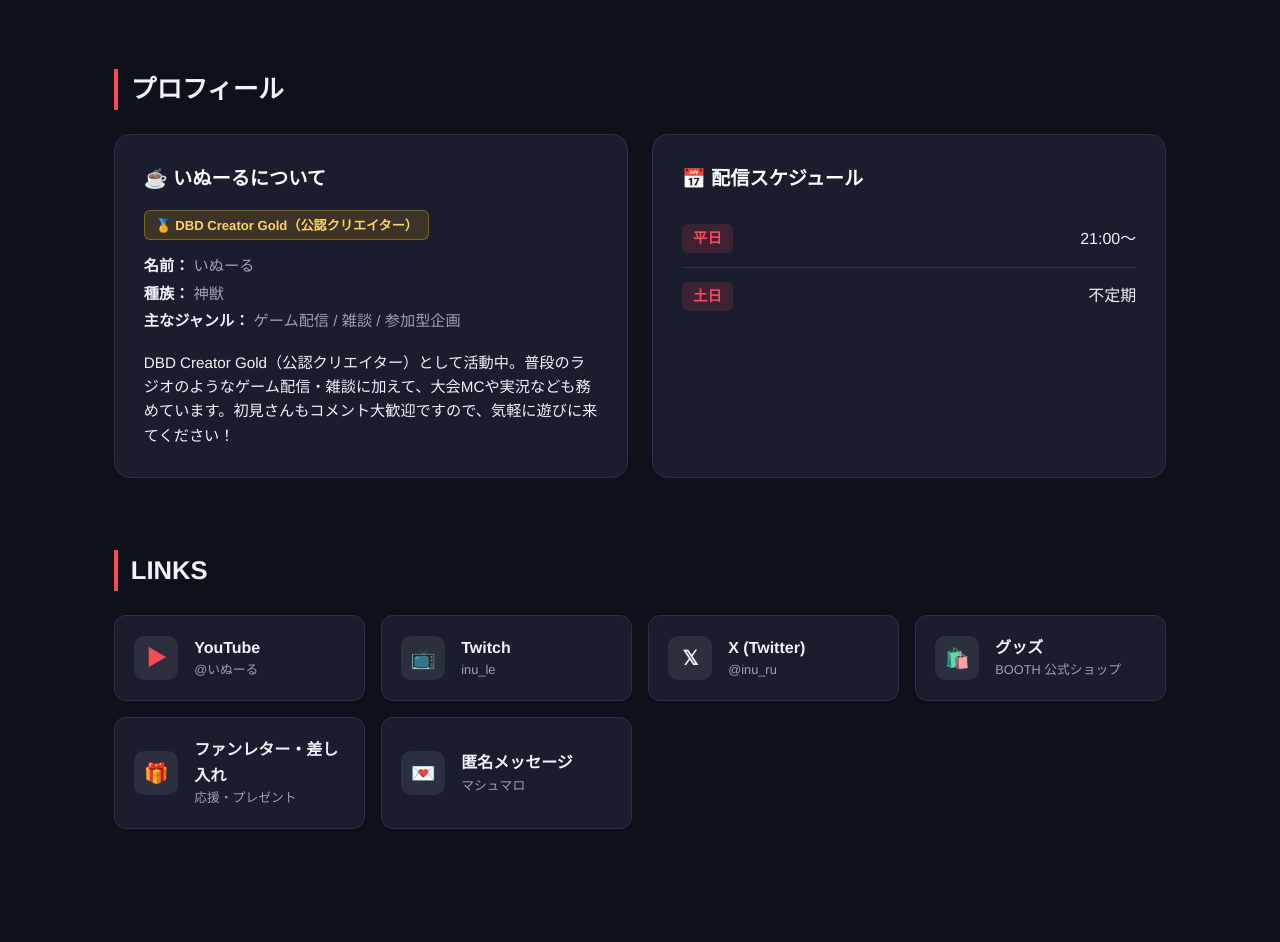
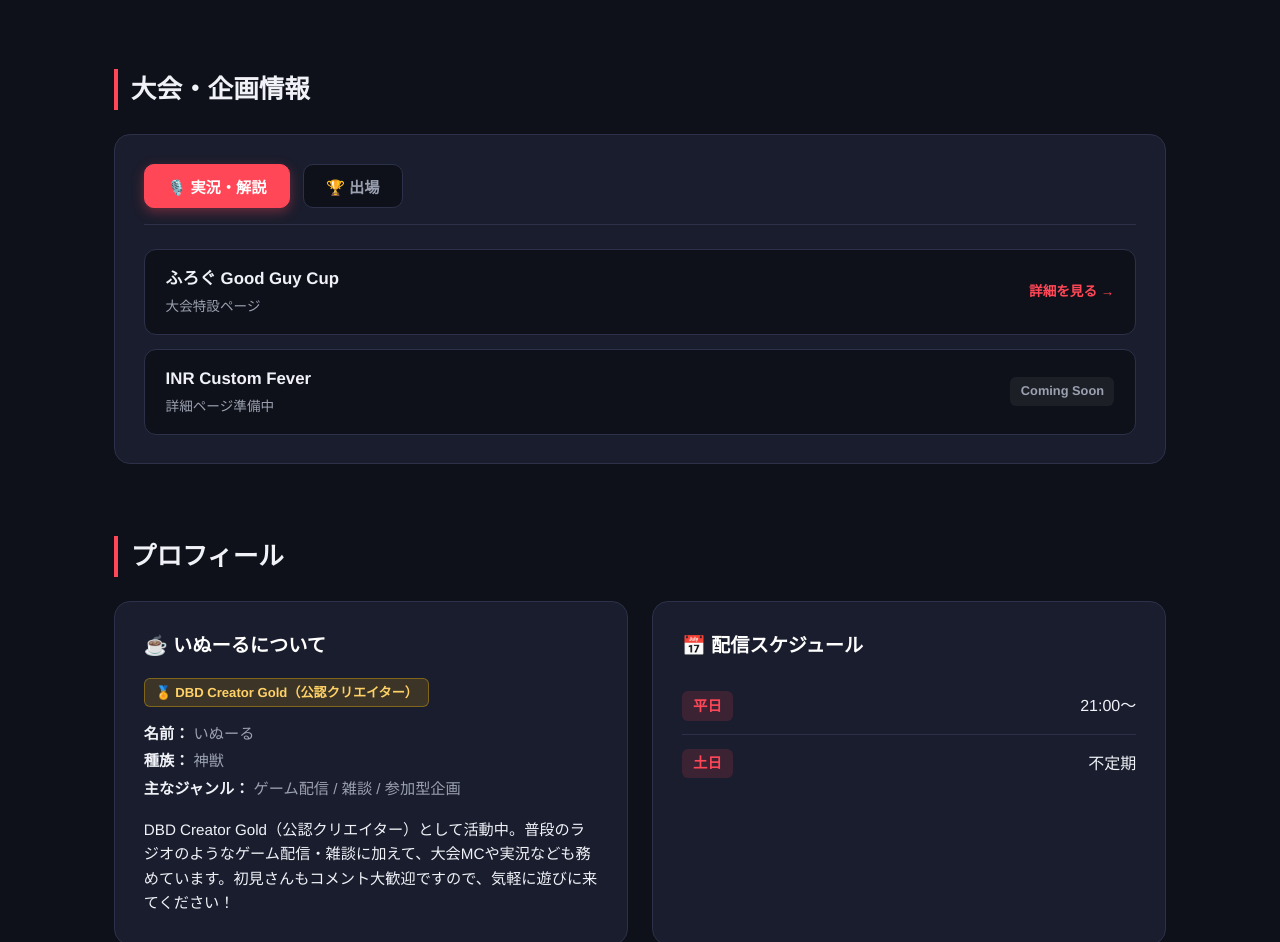
Before and after one commit to Inu-ru/streampage, a plain HTML site: page index.html in a window 1280 px wide. Shown: the part 1448-2390 px from the top of the page. Drawn offline with Linux system fonts and the light colour scheme.

Commit message:
Update index.html

```diff
--- a/index.html
+++ b/index.html
@@ -65,9 +65,10 @@
 
     .nav-links {
       display: flex;
-      gap: 1.4rem;
+      gap: 1.3rem;
       font-size: 0.95rem;
       font-weight: 600;
+      flex-wrap: wrap;
     }
 
     .nav-links a:hover {
@@ -286,6 +287,114 @@
       color: #ff4757;
     }
 
+    /* 大会・企画情報セクション（タブ切り替え） */
+    .event-container {
+      background: #1a1d2d;
+      border: 1px solid #2c3149;
+      border-radius: 16px;
+      padding: 1.8rem;
+    }
+
+    .tab-buttons {
+      display: flex;
+      gap: 0.8rem;
+      margin-bottom: 1.5rem;
+      border-bottom: 1px solid #2c3149;
+      padding-bottom: 1rem;
+      flex-wrap: wrap;
+    }
+
+    .tab-btn {
+      background: #0f111a;
+      color: #9ba1b0;
+      border: 1px solid #2c3149;
+      padding: 0.65rem 1.4rem;
+      border-radius: 10px;
+      font-size: 0.95rem;
+      font-weight: 700;
+      cursor: pointer;
+      transition: 0.2s;
+    }
+
+    .tab-btn:hover {
+      color: #f0f2f8;
+      border-color: #4b5278;
+    }
+
+    .tab-btn.active {
+      background: #ff4757;
+      color: #fff;
+      border-color: #ff4757;
+      box-shadow: 0 4px 12px rgba(255, 71, 87, 0.35);
+    }
+
+    .tab-panel {
+      display: none;
+    }
+
+    .tab-panel.active {
+      display: block;
+    }
+
+    .event-list {
+      list-style: none;
+      display: flex;
+      flex-direction: column;
+      gap: 0.85rem;
+    }
+
+    .event-item a,
+    .event-item .event-card-disabled {
+      display: flex;
+      justify-content: space-between;
+      align-items: center;
+      gap: 1rem;
+      background: #0f111a;
+      border: 1px solid #2c3149;
+      border-radius: 12px;
+      padding: 1rem 1.3rem;
+      transition: transform 0.2s, border-color 0.2s;
+    }
+
+    .event-item a:hover {
+      border-color: #ff4757;
+      transform: translateX(4px);
+    }
+
+    .event-info {
+      display: flex;
+      flex-direction: column;
+      gap: 0.2rem;
+    }
+
+    .event-name {
+      font-weight: 700;
+      font-size: 1.05rem;
+      color: #f0f2f8;
+    }
+
+    .event-meta {
+      font-size: 0.85rem;
+      color: #9ba1b0;
+    }
+
+    .event-arrow {
+      font-size: 0.85rem;
+      font-weight: 700;
+      color: #ff4757;
+      white-space: nowrap;
+    }
+
+    .event-coming-soon {
+      font-size: 0.8rem;
+      font-weight: 700;
+      color: #9ba1b0;
+      background: rgba(255, 255, 255, 0.06);
+      padding: 0.25rem 0.65rem;
+      border-radius: 6px;
+      white-space: nowrap;
+    }
+
     /* プロフィール & スケジュール */
     .grid-2 {
       display: grid;
@@ -402,7 +511,9 @@
       .hero h1 { font-size: 2rem; }
       .logo { font-size: 1.2rem; }
       .logo .sub-tagline { font-size: 0.8rem; }
-      .nav-links { gap: 1rem; font-size: 0.88rem; }
+      .nav-links { gap: 0.9rem; font-size: 0.85rem; }
+      .event-item a,
+      .event-item .event-card-disabled { flex-direction: column; align-items: flex-start; gap: 0.5rem; }
     }
   </style>
 </head>
@@ -414,6 +525,7 @@
       <nav class="nav-links">
         <a href="#live">LIVE</a>
         <a href="#videos">動画</a>
+        <a href="#events">大会・企画</a>
         <a href="#profile">プロフィール</a>
         <a href="#links">LINKS</a>
       </nav>
@@ -493,6 +605,56 @@
           </div>
           <span class="badge-tag">YouTubeで開く →</span>
         </a>
+      </div>
+    </section>
+
+    <!-- 大会・企画情報セクション -->
+    <section id="events">
+      <h2 class="section-title">大会・企画情報</h2>
+      <div class="event-container">
+        <div class="tab-buttons">
+          <button class="tab-btn active" onclick="switchEventTab('caster', this)">🎙️ 実況・解説</button>
+          <button class="tab-btn" onclick="switchEventTab('player', this)">🏆 出場</button>
+        </div>
+
+        <!-- 実況・解説タブ -->
+        <div id="tab-caster" class="tab-panel active">
+          <ul class="event-list">
+            <li class="event-item">
+              <a href="https://soradbdkkp-lang.github.io/frog-good-guy-cup/" target="_blank" rel="noopener noreferrer">
+                <div class="event-info">
+                  <span class="event-name">ふろぐ Good Guy Cup</span>
+                  <span class="event-meta">大会特設ページ</span>
+                </div>
+                <span class="event-arrow">詳細を見る →</span>
+              </a>
+            </li>
+            <li class="event-item">
+              <div class="event-card-disabled">
+                <div class="event-info">
+                  <span class="event-name">INR Custom Fever</span>
+                  <span class="event-meta">詳細ページ準備中</span>
+                </div>
+                <span class="event-coming-soon">Coming Soon</span>
+              </div>
+            </li>
+          </ul>
+        </div>
+
+        <!-- 出場タブ -->
+        <div id="tab-player" class="tab-panel">
+          <ul class="event-list">
+            <li class="event-item">
+              <a href="https://www.youtube.com/@%E3%81%84%E3%81%AC%E3%83%BC%E3%82%8B" target="_blank" rel="noopener noreferrer">
+                <div class="event-info">
+                  <span class="event-name">【サンプル】大会・イベント名（選手出場）</span>
+                  <span class="event-meta">2026年 / チーム出場・本配信アーカイブ</span>
+                </div>
+                <span class="event-arrow">詳細・配信を見る →</span>
+              </a>
+            </li>
+          </ul>
+        </div>
       </div>
     </section>
 
@@ -609,6 +771,17 @@
         alert('有効なYouTube動画のURL、または11桁の動画IDを入力してください。');
       }
     }
+
+    function switchEventTab(tabName, btn) {
+      document.querySelectorAll('.tab-panel').forEach(panel => {
+        panel.classList.remove('active');
+      });
+      document.querySelectorAll('.tab-btn').forEach(button => {
+        button.classList.remove('active');
+      });
+      document.getElementById('tab-' + tabName).classList.add('active');
+      btn.classList.add('active');
+    }
   </script>
 </body>
 </html>
```
